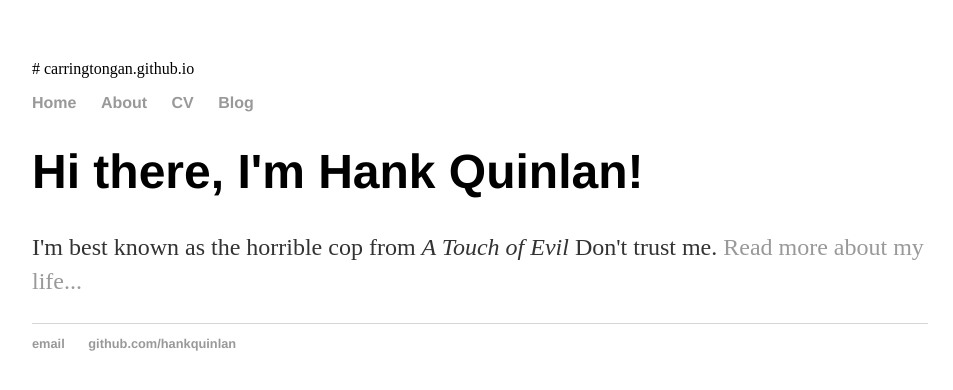
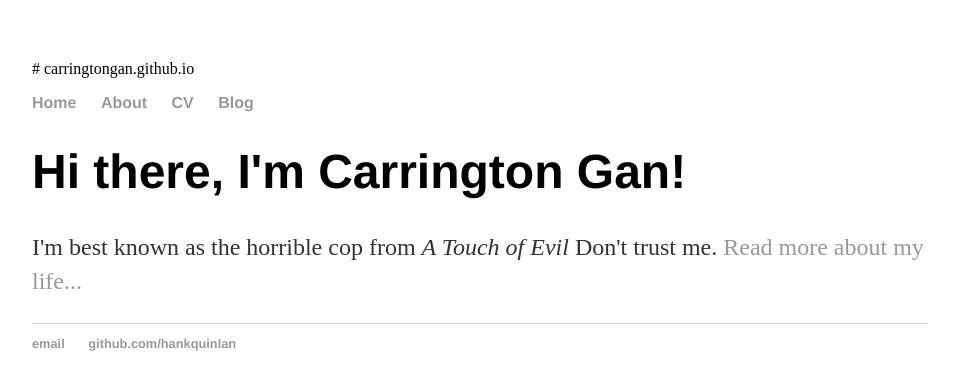
Before and after one commit to carringtongan/carringtongan.github.io, a plain HTML site: page index.html in a window 1280 px wide. Shown: the whole page, without its empty margins (160-1113 px from the left). Drawn offline with Linux system fonts and the light colour scheme.

Commit message:
Update index.html

```diff
--- a/index.html
+++ b/index.html
@@ -2,7 +2,7 @@
 <!DOCTYPE html>
 <html>
 	<head>
-		<title>Hank Quinlan, Horrible Cop</title>
+		<title>Carrington Gan, Horrible Cop</title>
     		<!-- link to main stylesheet -->
 		<link rel="stylesheet" type="text/css" href="/css/main.css">
 	</head>
@@ -17,7 +17,7 @@
 		</nav>
 		<div class="container">
     		<div class="blurb">
-        		<h1>Hi there, I'm Hank Quinlan!</h1>
+        		<h1>Hi there, I'm Carrington Gan!</h1>
 				<p>I'm best known as the horrible cop from <em>A Touch of Evil</em> Don't trust me. <a href="/about">Read more about my life...</a></p>
     		</div><!-- /.blurb -->
 		</div><!-- /.container -->
```
